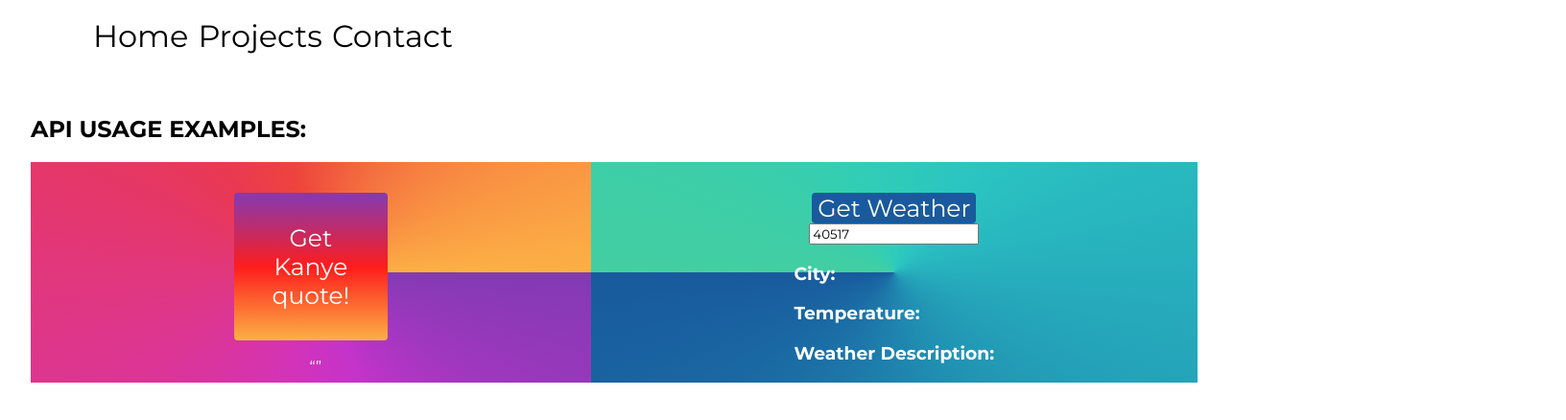
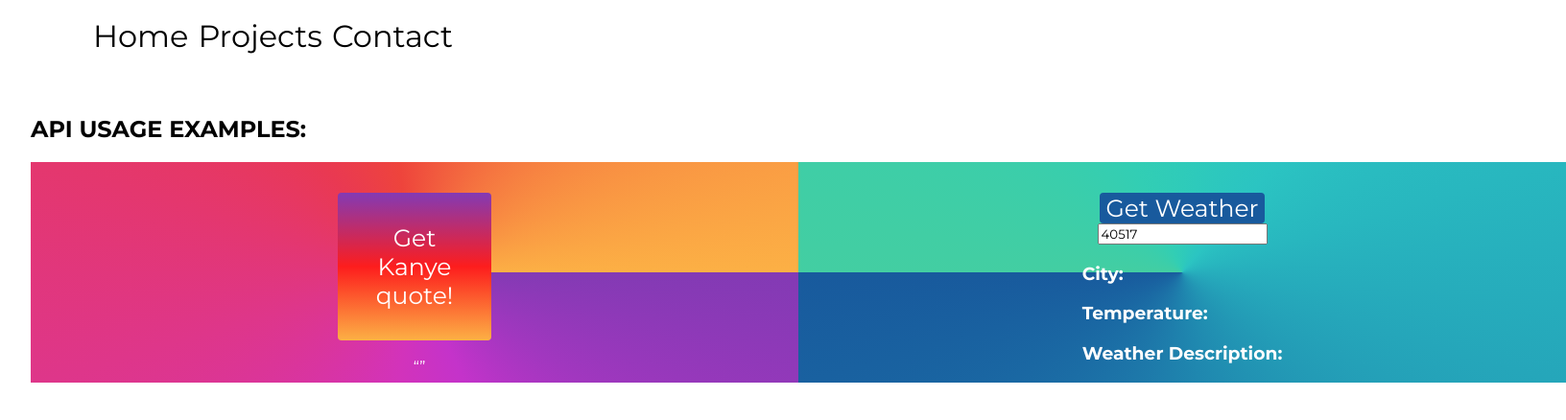
Before and after one commit to alexGalvan0/webportfolio, a React (Create React App) app: page /projects in a window 1280 px wide. Shown: the top 438 px of the page at 96% size, 1632 px wide, since content can reach past the window. Built offline with nearby package versions, Linux system fonts and the light colour scheme.

Commit message:
make it better

```diff
--- a/src/components/kanyeApi/Kanye.css
+++ b/src/components/kanyeApi/Kanye.css
@@ -26,7 +26,7 @@
 .kanye-comp {
   display: -ms-grid;
   display: grid;
-  /*  width: 50vw; */
+  width: 100vh;
   place-items: center;
   background: #833ab4;
   background: conic-gradient(from 90deg at 50% 50%, #833ab4, #a137bf, #c433ca, #d233bb, #d834a4, #de368a, #e4376e, #e93952, #ee443c, #f3673f, #f88b42, #fcb045);
--- a/src/components/kanyeApi/Kanye.scss
+++ b/src/components/kanyeApi/Kanye.scss
@@ -20,7 +20,7 @@
 }
 .kanye-comp{
     display: grid;
-  /*  width: 50vw; */
+    width: 100vh;
     place-items: center;
     background: rgb(131,58,180);
     background: conic-gradient(from 90deg at 50% 50%, #833ab4, #a137bf, #c433ca, #d233bb, #d834a4, #de368a, #e4376e, #e93952, #ee443c, #f3673f, #f88b42, #fcb045);
--- a/src/components/openWeatherApi/openWeather.css
+++ b/src/components/openWeatherApi/openWeather.css
@@ -3,7 +3,7 @@
   display: grid;
   place-items: center;
   background: conic-gradient(from 270deg at 50% 50%, #43cea2, #3bceaa, #32ceb4, #2ecabb, #2bc4c2, #28b7bf, #25a6ba, #2296b4, #1f87af, #1d77a9, #1a68a3, #185a9d);
-  /*width: 50vw;*/
+  width: 100vh;
 }
 
 .getWeatherBtn {
--- a/src/components/openWeatherApi/openWeather.scss
+++ b/src/components/openWeatherApi/openWeather.scss
@@ -6,7 +6,7 @@ $gradientButton2: radial-gradient(circle at 100% 50%, #f2ffa6, #ceff88, #9aff6a,
     display: grid;
     place-items: center;
     background: $gradient1;
-    /*width: 50vw;*/
+    width: 100vh;
 }
 .getWeatherBtn{
     background: $gradientButton1;
```
Also changed, not shown: 2 other files (tests, documents, lock files or other folders).
